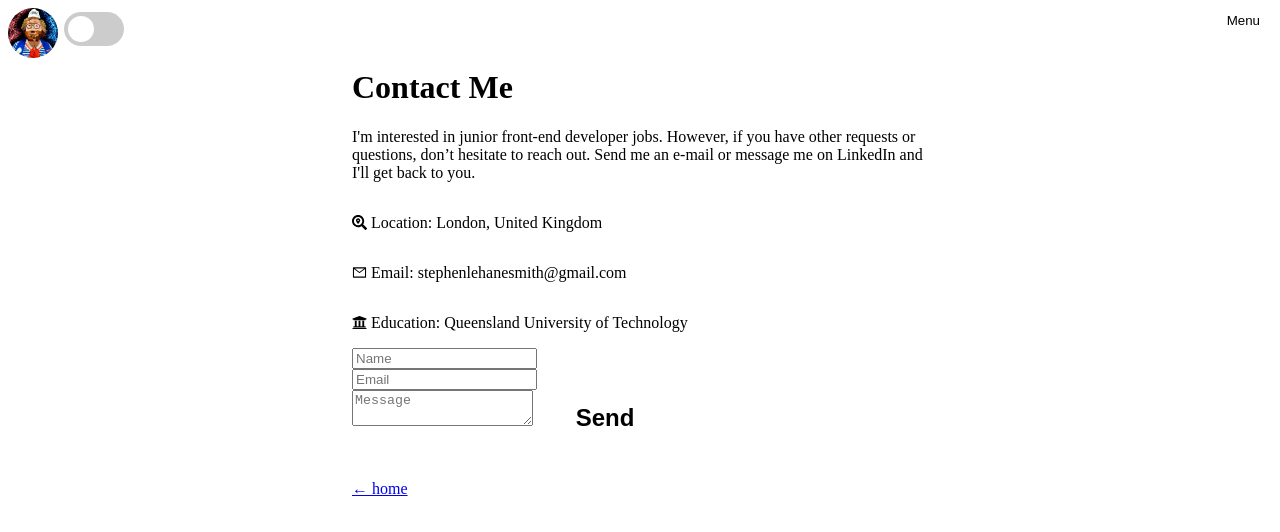
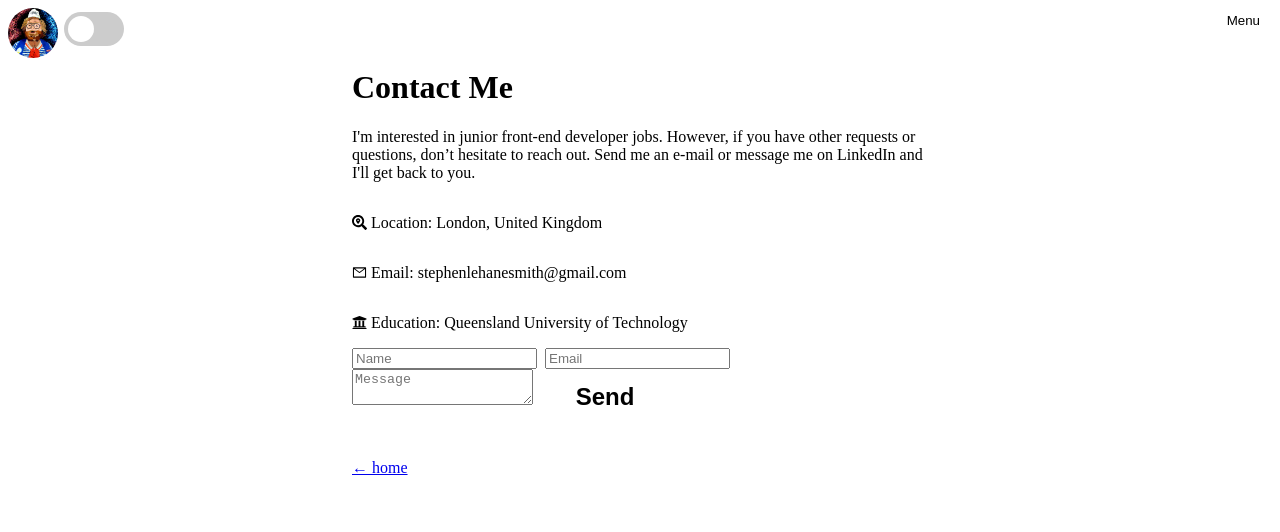
Before and after one commit to inherentspice/next-portfolio, a Next.js app: page /contact in a window 1280 px wide. Shown: the top 532 px of the page. Built offline with nearby package versions, Linux system fonts and the light colour scheme.

Commit message:
added extra styling for contact page

```diff
--- a/pages/contact/index.js
+++ b/pages/contact/index.js
@@ -67,7 +67,7 @@ export default function Contact() {
         </div>
       </div>
       <form id='contact-form' onSubmit={handleSubmit(sendEmail)}>
-        <div className="name-email-cont">
+        <div className={styles.nameEmailCont}>
           <div className="name-cont">
             <input placeholder='Name' {...register('name', {
               required: {
--- a/styles/contact.module.css
+++ b/styles/contact.module.css
@@ -43,3 +43,8 @@
     background-color: var(--button-hover-color);
   }
 }
+
+.nameEmailCont {
+  display: flex;
+  gap: 0.5rem;
+}
```
